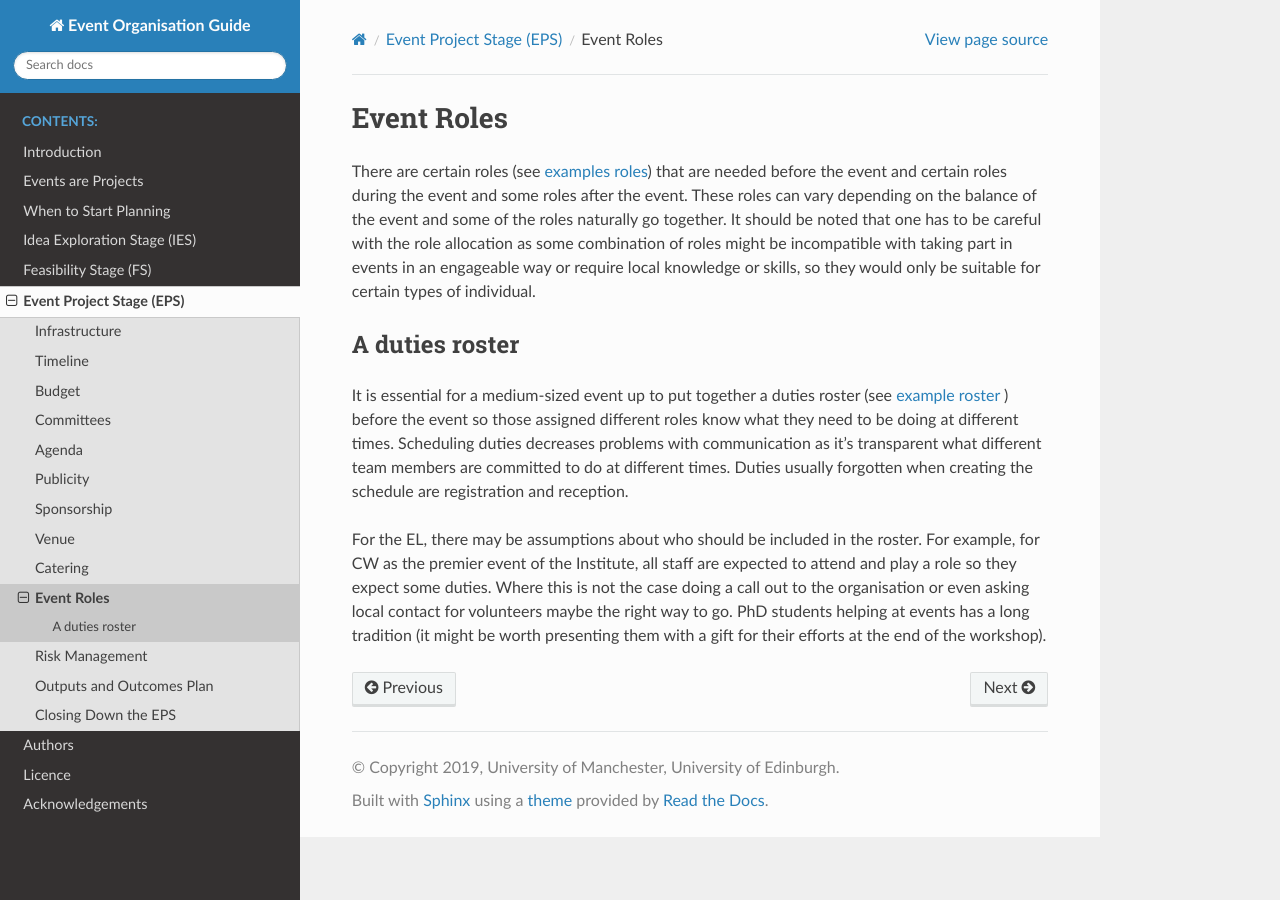
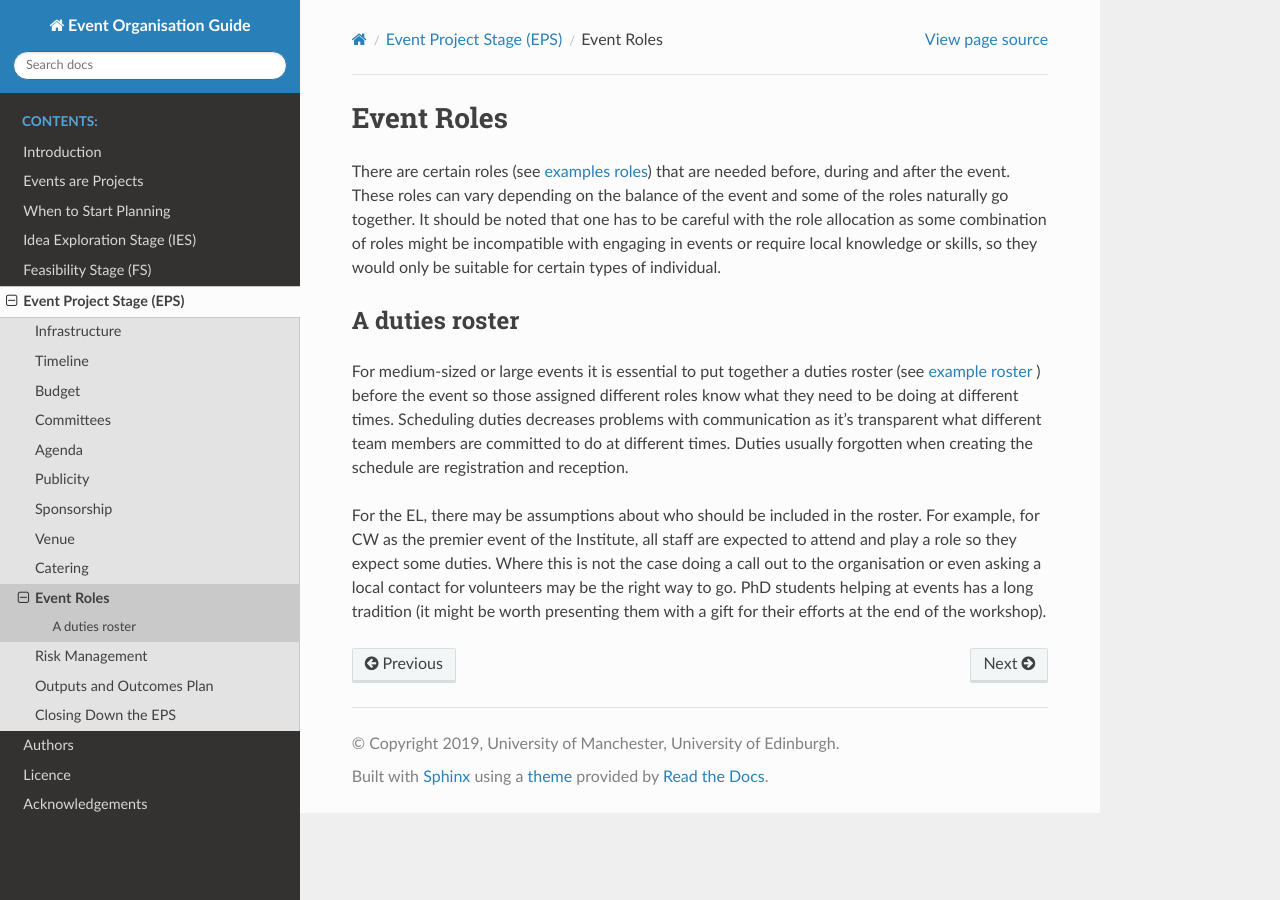
Before and after one commit to softwaresaved/event-organisation-guide, a Sphinx documentation site: the page built from docs/eog/eps-event-roles.rst, in a window 1280 px wide. Built offline with Sphinx 7.4.7 and the Read the Docs theme 2.0.0, drawn with Linux system fonts in a browser that asks for light colours.

Commit message:
Update eps-event-roles.rst

```diff
--- a/docs/eog/eps-event-roles.rst
+++ b/docs/eog/eps-event-roles.rst
@@ -5,15 +5,14 @@ Event Roles
 
 There are certain roles
 (see `examples roles <https://docs.google.com/document/d/1fB8Vmsim3SjTc8XKOb47ewxv9ielplWxxSC0vm6EOYo/edit>`_)
-that are needed before the event and certain roles during the event and some roles after the event. These roles can vary
+that are needed before, during and after the event. These roles can vary
 depending on the balance of the event and some of the roles naturally go together. It should be noted that one has to
-be careful with the role allocation as some combination of roles might be incompatible with taking part in events in an
-engageable way or require local knowledge or skills, so they would only be suitable for certain types of individual.
+be careful with the role allocation as some combination of roles might be incompatible with engaging in events or require local knowledge or skills, so they would only be suitable for certain types of individual.
 
 A duties roster
 ***************
 
-It is essential for a medium-sized event up to put together a duties roster
+For medium-sized or large events it is essential to put together a duties roster
 (see `example roster <https://docs.google.com/document/d/1DLPmYIAJRo35xdereg5XxFa-mbIwI3aNDsr-y3Im6no/edit#>`_ )
 before the event so those assigned different roles know what they need to be doing at different times. Scheduling duties
 decreases problems with communication as it’s transparent what different team members are committed to do at different
@@ -21,6 +20,6 @@ times. Duties usually forgotten when creating the schedule are registration and
 
 For the EL, there may be assumptions about who should be included in the roster. For example, for CW as the premier
 event of the Institute, all staff are expected to attend and play a role so they expect some duties. Where this is not
-the case doing a call out to the organisation or even asking local contact for volunteers maybe the right way to go.
+the case doing a call out to the organisation or even asking a local contact for volunteers may be the right way to go.
 PhD students helping at events has a long tradition (it might be worth presenting them with a gift for their efforts at
 the end of the workshop).
```
